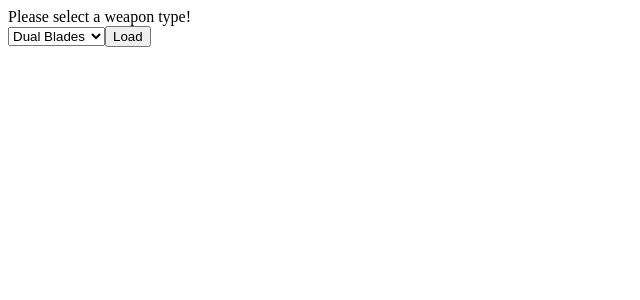
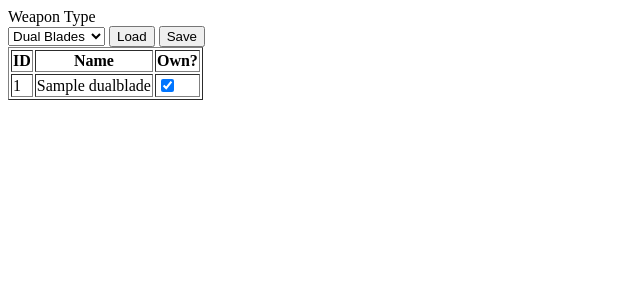
Before and after one commit to modle/Map-Taken-Back, a PHP site: page / in a window 1280 px wide. Shown: the top 300 px of the page, without its empty margins (0-640 px from the left). Run offline with PHP 8.4, Linux system fonts and the light colour scheme; data comes from the database, SQL or seed files in the repository; tables that the repository leaves empty hold one stand-in row (values such as "Sample post"); data that the repository does not hold is empty.

Commit message:
Update index.php
Now performs database updates with a single page

```diff
--- a/index.php
+++ b/index.php
@@ -6,13 +6,42 @@
     <form method="post">
         <?php
             require_once('db_connect.php');
+
+            //save button handler
+            if(isset($_POST['SaveButton']))
+            {
+                $weaponType=$_POST['weaponType'];
+
+                $sql="SELECT COUNT(*) FROM " . $weaponType . ";";
+                //echo($sql . "<br>");
+                $result=mysqli_query($mysqli, $sql) or die(mysqli_error($mysqli));
+                $countArray=mysqli_fetch_array($result);
+                $count=$countArray[0];
+                //echo($count. "<br>");
+
+                $id = 1;
+                while($id <= $count)
+                {
+                    $own=$_POST['row'.$id];
+                    //echo($own . " " . $weaponType . "<br>");
+                    $sql="UPDATE " . $weaponType . " SET " . "Own= '" . $own . "' WHERE id = '" . $id . "';";
+                    //echo($sql . "<br>");
+                    mysqli_query($mysqli, $sql) or die(mysqli_error($mysqli));
+                    $id++;
+                }
+            } else //only calls on page load
+            {
+                $weaponType='dualblades';
+            }
+
+            //load button handler
             if(isset($_POST['LoadButton']))
             {
                 $weaponType=$_POST['weaponType'];
                 echo('Weapon Type<br>');
-            } else
+            } else //only calls on page load
             {
-                echo('Please select a weapon type!<br>');
+                echo('Weapon Type<br>');
             }
 
             //dropdown
@@ -31,25 +60,34 @@
             }
             echo "</select>";
 
+            //buttons
+            echo " ";
             echo "<input type='submit' value='Load' name='LoadButton' />"; //button
+            echo " ";
+            echo "<input type='submit' value='Save' name='SaveButton' />"; //button
 
-            if(isset($_POST['LoadButton']))
-            {
             $sql = 'SELECT id, name, own FROM ' . $weaponType . ' ORDER BY id';
-                //echo($sql);
             $result = mysqli_query($mysqli,$sql) or die(mysqli_error($mysqli));
 
             echo("<table border='1'>");
-                echo("<tr><th>ID</th><th>Name</th><th>Own?</th><th>Update</th></tr>");
-                while($row=mysqli_fetch_array($result)){
+            echo("<tr><th>ID</th><th>Name</th><th>Own?</th></tr>");
+            while($row=mysqli_fetch_array($result))
+            {
+                if($row['own'] == 1)
+                    {
+                        $checkCheck = 'checked';
+                        $checkValue = 1;
+                    } else
+                    {
+                        $checkCheck = null;
+                    }
                 echo("<tr>"); //new table row
                 echo "<td>" . $row['id'] . "</td>" //table data tag
                     ."<td>" . $row['name'] . "</td>"
-                        ."<td>" . $row['own'] . "</td>"
-                        ."<td><a href='update.php? type=" . $weaponType . "&id=" . $row['id'] ."'>Update</a></td></tr>";
+                    ."<input type='hidden' value='0' name='row" . $row['id'] . "'/>"
+                    ."<td><input type='checkbox' value='1' ". $checkCheck . " name='row" . $row['id'] . "'/>";
             }
             echo("</table>");
-            }
         ?>
     </form>
 </body>
```
Lines whose indentation alone changed are shown as unchanged.
